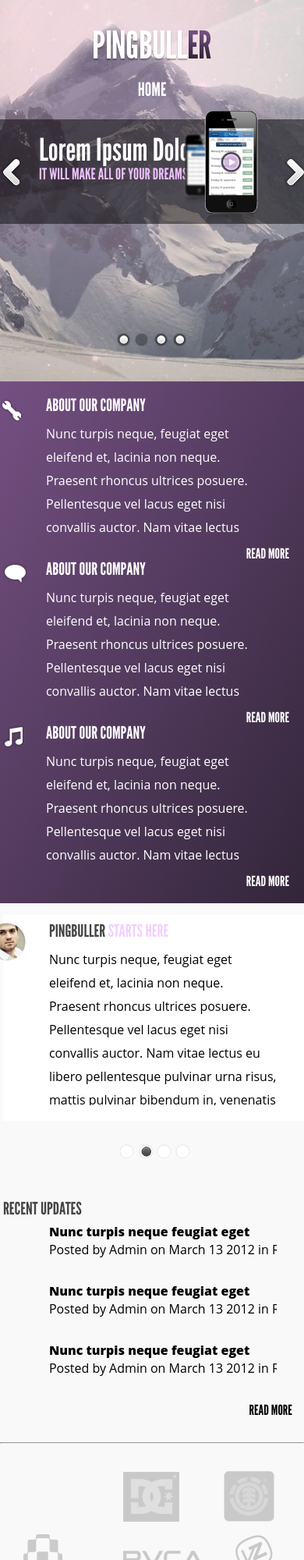
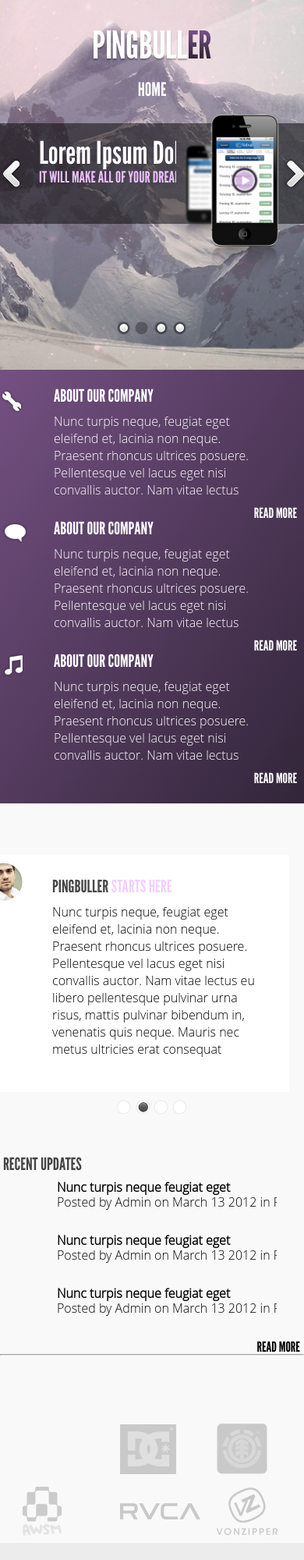
Before and after one commit to fujul/fujul.github.io, a plain HTML site: page hw0708/index.html in a window 390 px wide. Shown: the top 2000 px of the page at 78% size. Drawn offline with Linux system fonts and the light colour scheme.

Commit message:
Update styles.css

```diff
--- a/hw0708/css/styles.css
+++ b/hw0708/css/styles.css
@@ -1,4 +1,4 @@
-article,footer,aside,header,section{display:block;}
+/*article,footer,aside,header,section{display:block;}*/
 @font-face {
     font-family: 'League Gothic Regular';
     src: url('../fonts/leaguegothic-regular-webfont.eot');
@@ -86,8 +86,8 @@
 	position:relative;
 	width:auto;
 	height:100%;
-	padding-top:20%;
-	padding-bottom:23%;
+	padding-top:30%;
+	padding-bottom:9%;
 }
 
 .divlogo{
@@ -148,11 +148,11 @@
 	text-align:center;
 	background-color:rgb(0,0,0);
 	background-color:rgba(0,0,0,0.5);
-	top:20%;
+	top:25%;
 	bottom:0;
 	left:0;
 	right:0;
-	height:80%;
+	height:85%;
 }
 
 .aside_right{
@@ -247,12 +247,13 @@
 	font-family:'Open Sans light','Open sans',Tahoma;
 	color:#fefefe;
 	font-size:18px;
-	/*line-height:30px;*/
+	line-height:30px;
     overflow: hidden;
 }
 /*main*/
 
 .main{
+	font-family:'Open Sans light','Open sans',Tahoma;
 	margin:0 auto;
 	width:100%;
 }
@@ -276,7 +277,7 @@
 	margin:0 auto;
 	max-width: 960px;
 	clear: both;
-	padding: 5% 0;
+	padding: 6% 0;
 	width:100%;}
 
 .block:after {
@@ -333,7 +334,7 @@
 	}
 .block p {
   font-size:16px;
-  line-height:30px;
+  line-height:22px;
   margin:10px 0;
   overflow:hidden;
   max-height:202px;
@@ -349,14 +350,22 @@
   .block_content h6,
   .block_content p,
   .block_content a{
-    margin-left: 20px; }
+    margin-left: 30px; }
 
 .article2{
 	margin:0 auto;
+	padding-top:4%;
 	width:100%;
 	background-color:#f9f9f9;
 	color:black;
 	position:relative;
+}
+
+.article3 .block_content{
+   margin:0;
+}
+.article3 .block{
+   padding:top:40%;
 }
 .block h6{
 	font-weight:900;
@@ -380,30 +389,37 @@
 font-size:48px;
 }
 
-.article2 .block_inner{width:47%;float:left;	margin-right:1%;margin-left:1%; position:relative;  padding:5px 0;}
+.article2 .block .article2_block1{
+	padding-left:0;
+    margin-left:0;
+	margin-bottom:10px;}
+
+.article2 .block_inner{width:47%;float:left;	margin-right:1%;margin-left:1%; position:relative; }
 
 .block img{float:left;}
 .block span {color:#f2d0ff;}
 .article2 .block_w{
 	position:relative;
-	padding:10px 0;
-	margin:-10px 0;
+	padding:30px 0;
+	margin:-30px 0;
 	background:#ffffff;
-	width:100%;}
+	width:95%;}
 .article2_block1 img{
 	display:block;
 	position:absolute;
 	left:-20px;
 	top:10px;}
-.article2 .hr{color:#e6e6e6;}
+.article2 .hr{color:#e6e6e6;margin:0;}
 .article2 h6{ white-space: nowrap; margin-top:10px;margin-bottom:0px; }
 .article2 .article2_block2 p{ white-space: nowrap; margin-top:0;margin-bottom:30px; }
 .article2 .article2_block2 a{color:black;}
 .article2 .article2_block2 .more2{display:none;}
 .article2 .article2_block2 .more3{display:none;}
-.article2 .article2_block3{display: table;width:16%;float:left;height:70px;margin:0;text-align:center;}
+.article2 .article2_block3{display: table;width:16%;float:left;height:80px;margin:0;text-align:center;}
 .article2 .article2_block3 a{display: table-cell;vertical-align: middle;text-align:center;height:100%;padding:0 23%;}
-
+.article2 .article2_block3 .a5{display: table-cell;vertical-align: middle;text-align:center;height:100%;padding:0;}
+.article2 .block{margin-bottom:0;padding-bottom:0;padding-top:0;}
+.article2 .block{padding-top:80px;}
 /*FOOTER*/
 .footer{
 	margin:0 auto;
@@ -438,7 +454,8 @@
 	display:block;
 	z-index:3;
 	position:absolute;
-	width: 25%;
+	width: 24%;
+	min-width: 125px;
 }
 
 .newcat{display:none;}
@@ -486,6 +503,7 @@
 }
 
 @media all and (min-width: 321px) and (max-width: 480px)  {
+.section{width:45%}
 .article3 .block h1,.article3 .block  h6{display:none;}
 .newcat{display:inline-block;}
 .block h3 {font-size:24px;}
@@ -493,7 +511,7 @@
 .ping{font-size:30px;}
 .block .block_inner{
 	width:100%;}
-.article2 .article2_block3{width:33%;}
+.article2 .article2_block3{width:32%;}
 .block h3 {font-size:22px;}
 .h1{
 font-size:40px;}
@@ -504,6 +522,7 @@
 .divlogo{position:relative;}
 /*menu*/
 .divlogo .menu{
+	border-radius:15px/15px;
 	position:absolute;
 	clear:both;
 	width:40%;
@@ -566,6 +585,7 @@
 @media all and (max-width: 320px)  {
 /*menu*/
 .divlogo .menu{
+	border-radius:15px/15px;
 	position:absolute;
 	clear:both;
 	width:40%;
@@ -610,7 +630,7 @@
 .block h3 {font-size:24px;}
 .recent{font-size:30px;}
 .ping{font-size:24px;}
-.article2 .article2_block3{width:50%;}
+.article2 .article2_block3{width:45%;}
 .section{
 	width:100%;
 	clear:both;
@@ -629,5 +649,4 @@
 .article2 .article2_block2 .more2{display:none;}
 .article2 .article2_block2 .more3{display:block;}
 .footer .pingbull{width:100%;text-align:center;}
-
 }
```
